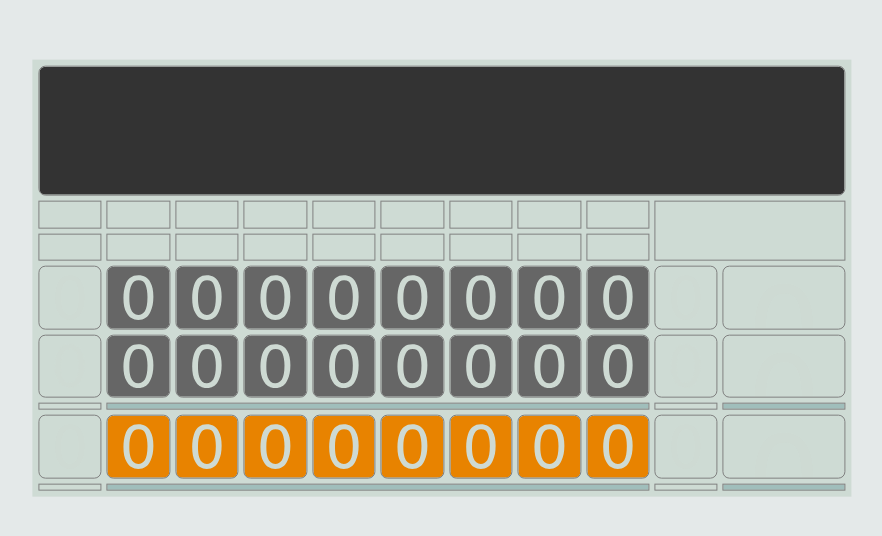
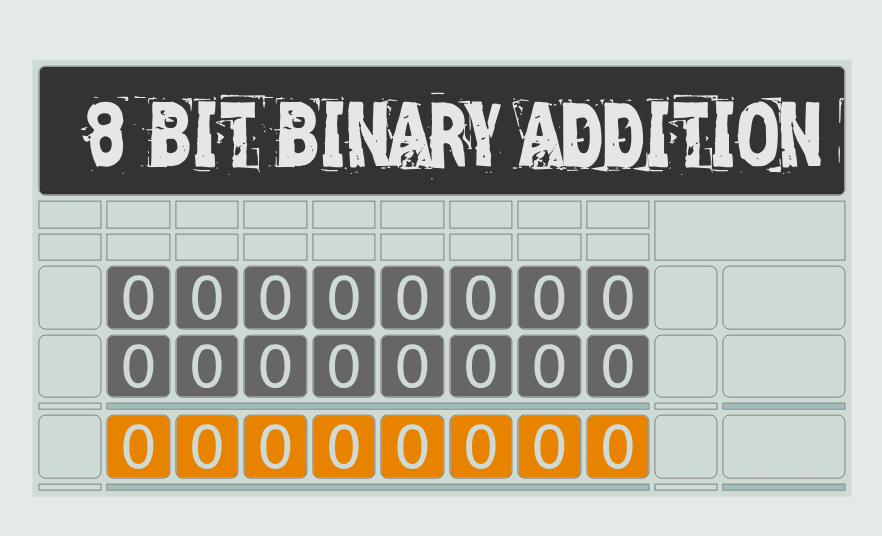
Before and after one commit to bramwax/WebdevRepositiory, a plain HTML site: page binary_calculator/index_new.html in a window 1280 px wide. Shown: the part 122-658 px from the top of the page, without its empty margins (198-1080 px from the left). Drawn offline with Linux system fonts and the light colour scheme.

Commit message:
Added banner

```diff
--- a/binary_calculator/css/new_style.css
+++ b/binary_calculator/css/new_style.css
@@ -27,7 +27,9 @@ body { background-color: #e4e9e9; }
 
         .header {
             height: 10vw;
-            background-color: #333333; }
+            background-color: #333333;
+            background-image: url(../assets/images/banner.svg);
+        }
 
             .header td {
                 border-radius: 6px;
```
Also changed, not shown: binary_calculator/assets/images/banner.svg (added).
